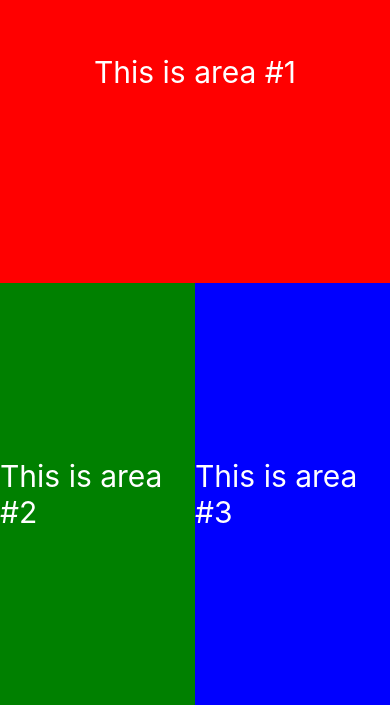
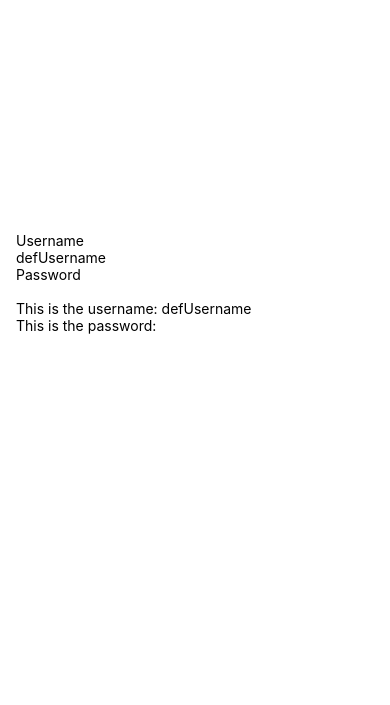
Before and after one commit to GabrielGircenko/learning-react-native, a React Native app: screen / in a window 390 px wide. Shown: the part 139-844 px from the top of the page. Built offline with nearby package versions, Linux system fonts and the light colour scheme.

Commit message:
TextInput, logging and state changing

```diff
--- a/App.js
+++ b/App.js
@@ -7,29 +7,52 @@
  */
 
 import React, {Component} from 'react';
-import {StyleSheet, Text, View} from 'react-native';
+import {StyleSheet, TextInput, Text, View} from 'react-native';
 
 export default class App extends Component {
 
   constructor() {
     super()
-    this.state = {}
+    this.state = {
+      username: "defUsername",
+      password: ""
+    }
+    this.handleUsernameText=this.handleUsernameText.bind(this)
+    this.handlePasswordText=this.handlePasswordText.bind(this)
+  }
+
+  handleUsernameText(newText) {
+    console.log("Username: " + newText)
+    this.setState({
+      username: newText
+    })
+  }
+
+  handlePasswordText(newText) {
+    console.log(`Password: ${newText}`)
+    this.setState({
+      password: newText
+    })
   }
 
   render() {
     return (
       <View style={styles.container}>
-        <View style={styles.half1}>
-          <Text style={styles.text}>This is area #1</Text>
-        </View>
-        <View style={styles.half2}>
-          <View style={[styles.half2x, styles.half21]}>
-            <Text style={styles.text}>This is area #2</Text>
-          </View>
-          <View style={[styles.half2x, styles.half22]}>
-            <Text style={styles.text}>This is area #3</Text>
-          </View>
-        </View>
+        <Text>Username</Text>
+        <TextInput
+          underlineColorAndroid="red"
+          defaultValue={this.state.username}
+          onChangeText={this.handleUsernameText}
+        />
+        <Text>Password</Text>
+        <TextInput
+          secureTextEntry={true}
+          underlineColorAndroid="red"
+          defaultValue={this.state.password}
+          onChangeText={this.handlePasswordText}
+        />
+        <Text>This is the username: {this.state.username}</Text>
+        <Text>This is the password: {this.state.password}</Text>
       </View>
     );
   }
@@ -37,32 +60,8 @@ export default class App extends Component {
 
 const styles = StyleSheet.create({
   container: {
-    flex: 1
-  },
-  half1: {
     flex: 1,
-    backgroundColor: 'red',
-    justifyContent: 'center',
-    alignItems: 'center'
-  },
-  half2: {
-    flex: 1,
-    flexDirection: 'row'
-  },
-  half2x: {
-    flex: 1,
-    backgroundColor: 'blue',
-    justifyContent: 'center',
-    alignItems: 'center'
-  },
-  half21: {
-    backgroundColor: 'green'
-  },
-  half22: {
-    backgroundColor: 'blue'
-  },
-  text: {
-    color: 'white',
-    fontSize: 30
+    padding: 16,
+    justifyContent: 'center'
   }
 });
```
